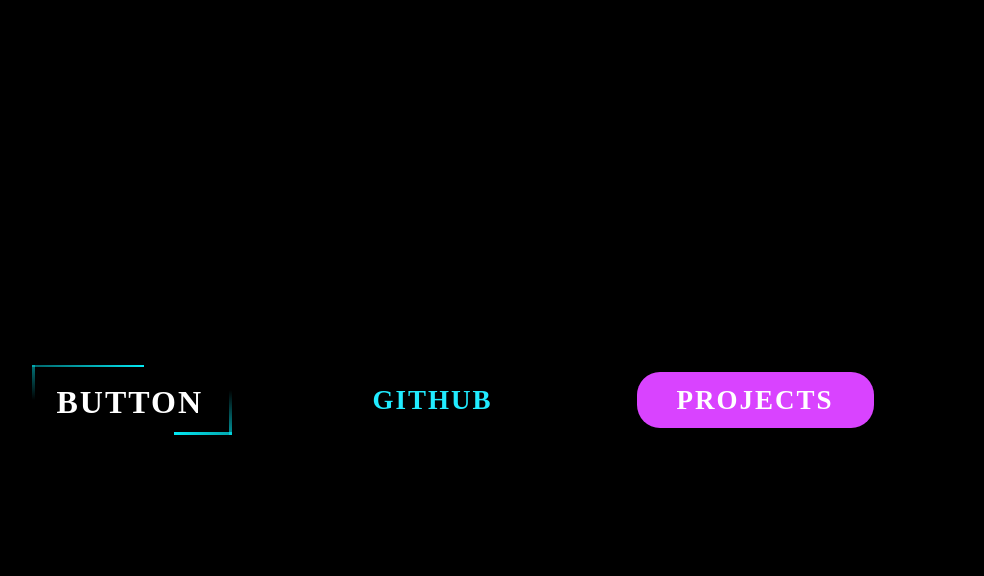
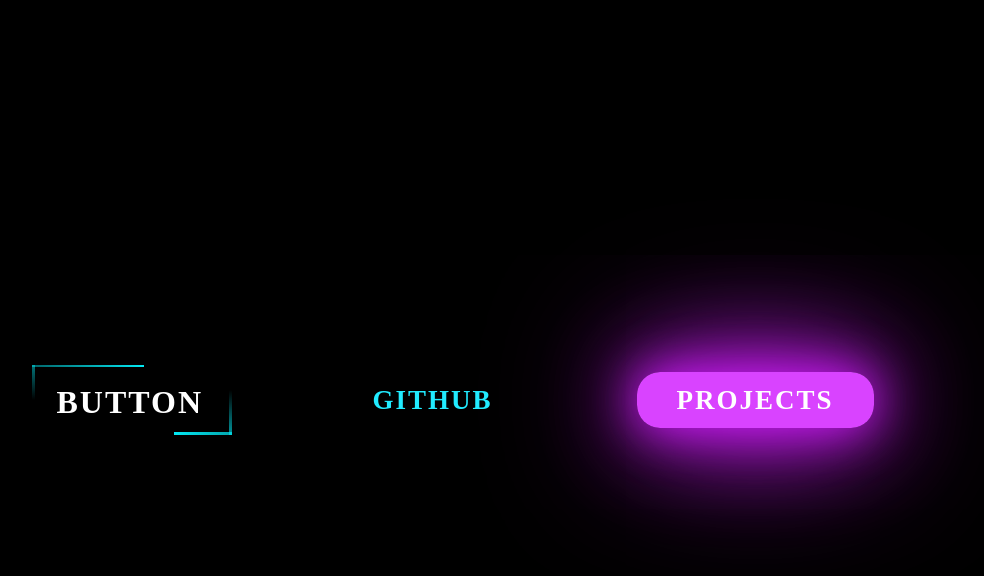
Before and after one commit to Ishazaka/pure-css-projects, a plain HTML site: page index.html in a window 1280 px wide. In both pictures the pointer is over the link "PROJECTS". Shown: the whole page, without its empty margins (137-1121 px from the left). Drawn offline with Linux system fonts and the light colour scheme.

Commit message:
Update style.css

```diff
--- a/style.css
+++ b/style.css
@@ -157,3 +157,11 @@ a:nth-child(2){
  border-radius: 23px;
 
 }
+
+
+a:nth-child(2):hover{
+   box-shadow: 0 0 50px rgb(210, 29, 255),
+               0 0 100px rgb(210, 29, 255),
+                0 0 150px rgb(211, 34, 255);
+
+}
```
